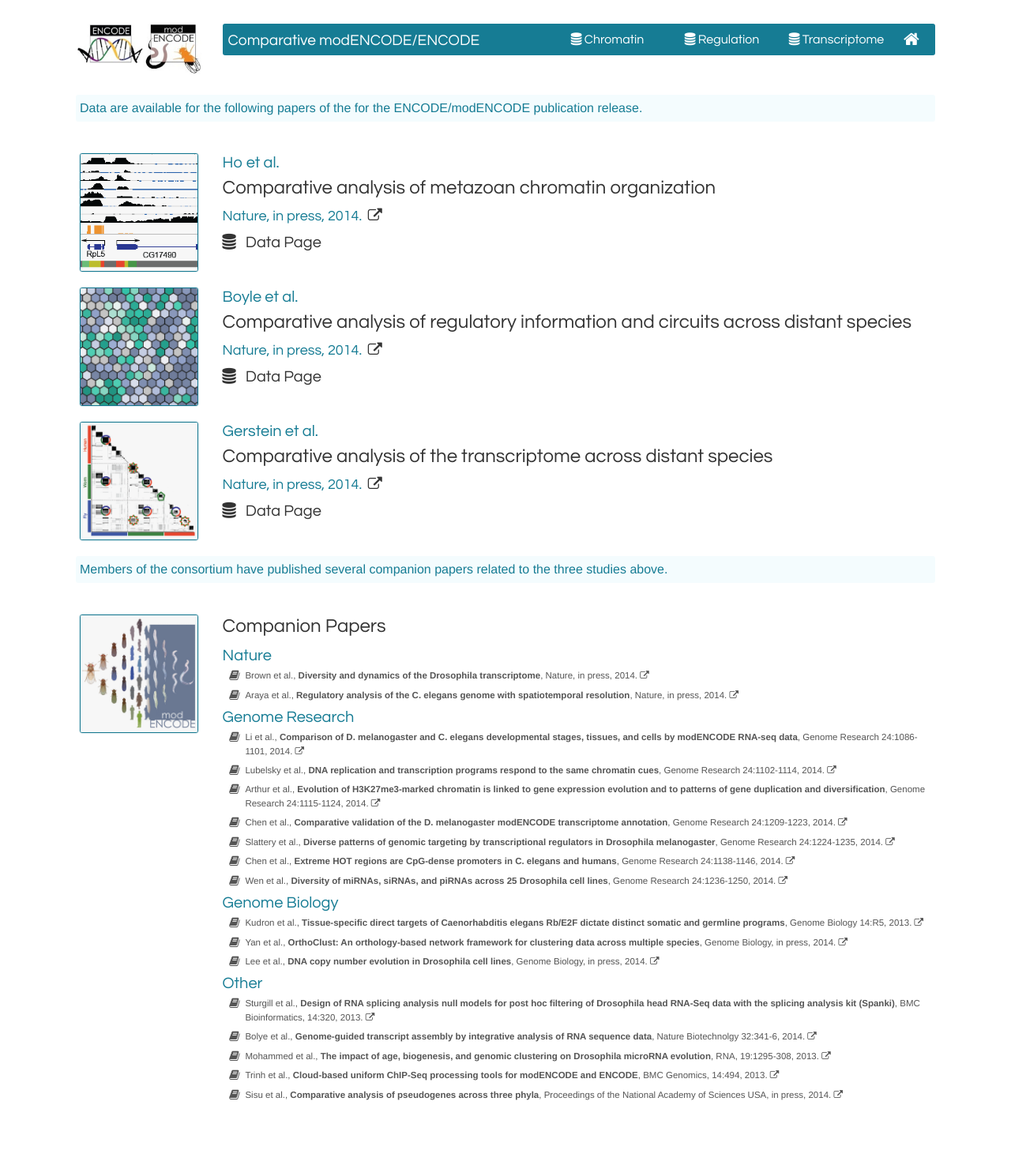
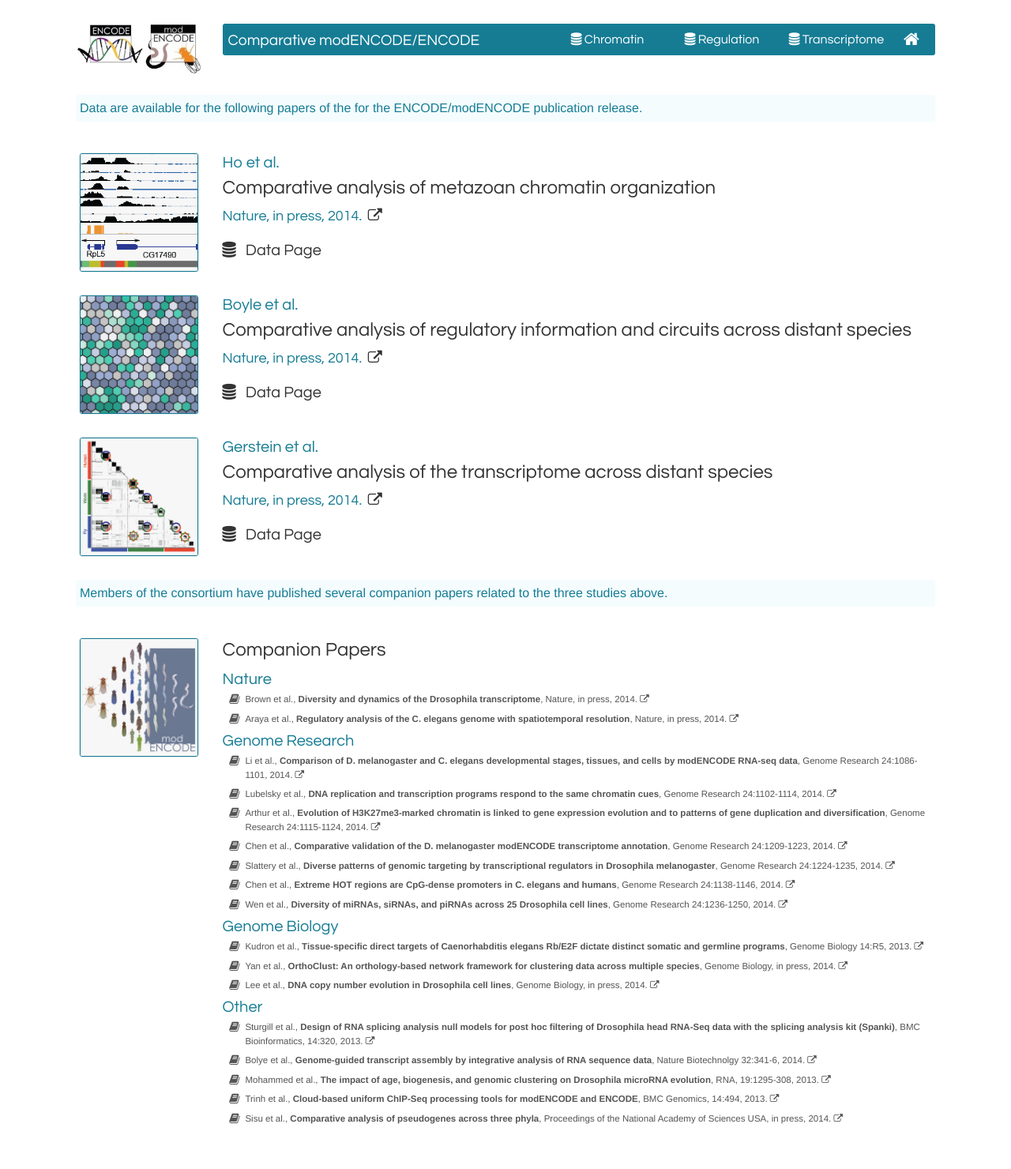
Before and after one commit to parklab/comparative-website, a Jekyll site: the page built from index.html, in a window 1280 px wide. Shown: the whole page at 79% size. Built offline with Jekyll 4.4.1, drawn with Linux system fonts in a browser that asks for light colours; nearby versions of some CDN libraries; a style sheet for code colours, icons or effects is not loaded; before the commit the page ends 1450 px from its top, so only the background shows below that.

Commit message:
Vertical space above data page link.

```diff
--- a/css/site.scss
+++ b/css/site.scss
@@ -246,6 +246,10 @@
       }
     }
 
+    h2.data-page {
+        margin-top: 1em;
+    }
+
     h1 {
       font-family: $header-font-family;
       font-weight: 400;
--- a/index.html
+++ b/index.html
@@ -26,7 +26,7 @@
           <h3>{{ page.paper.meta }}.&nbsp;&nbsp;<a href="{{ page.paper.url }}"><i class="fa fa-external-link"></i></a></h3>
         </header>
 
-        <h2><a href="{{ page.url | prepend: site.baseurl }}"><i class="fa fa-database"></i> Data Page</a></h2>
+        <h2 class="data-page"><a href="{{ page.url | prepend: site.baseurl }}"><i class="fa fa-database"></i> Data Page</a></h2>
 
       </article>
     </section>
```
